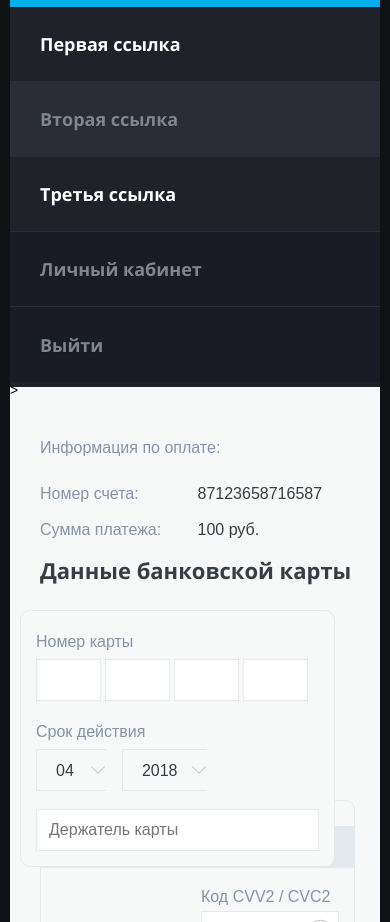
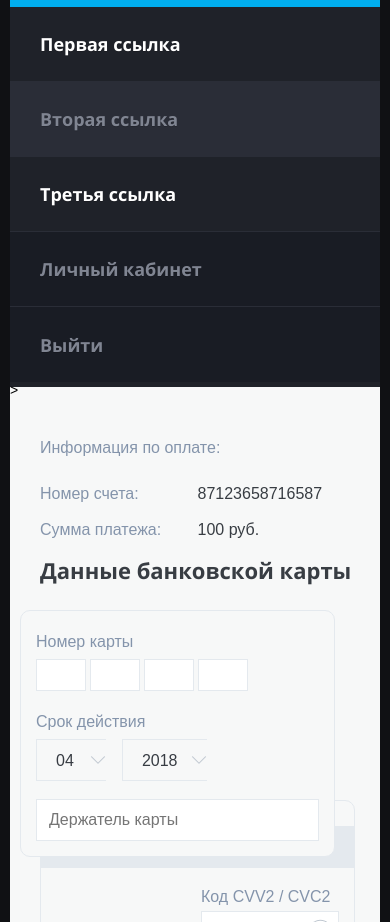
Before and after one commit to Andigo/andigo.github.io, a plain HTML site: page prides/index.html in a window 390 px wide. Shown: the part 178-1100 px from the top of the page. Drawn offline with nearby package versions, Linux system fonts and the light colour scheme.

Commit message:
added mediaqueries

```diff
--- a/prides/css/general.css
+++ b/prides/css/general.css
@@ -408,12 +408,22 @@ body img {
 }
 @media screen and (max-width: 768px) {
   .userside-card-inputs {
-    font-size: 24px;
+    max-width: 50px;
+  }
+}
+@media screen and (max-width: 768px) {
+  .userside-card-inputs {
+    height: 32px;
+  }
+}
+@media screen and (max-width: 768px) {
+  .userside-card-inputs {
+    font-size: 20px;
   }
 }
 @media screen and (max-width: 480px) {
   .userside-card-inputs {
-    font-size: 22px;
+    font-size: 16px;
   }
 }
 .userside-card-holder {
```
